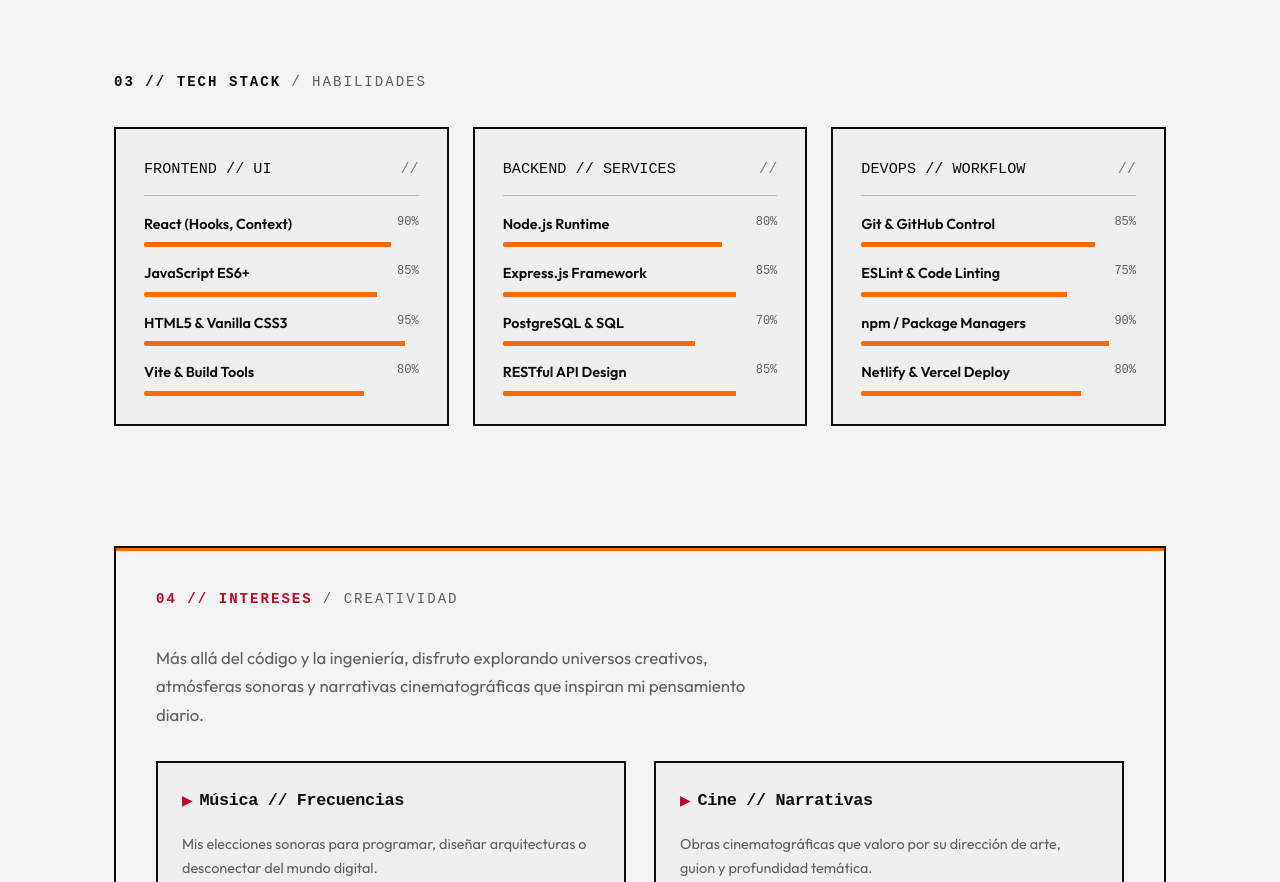
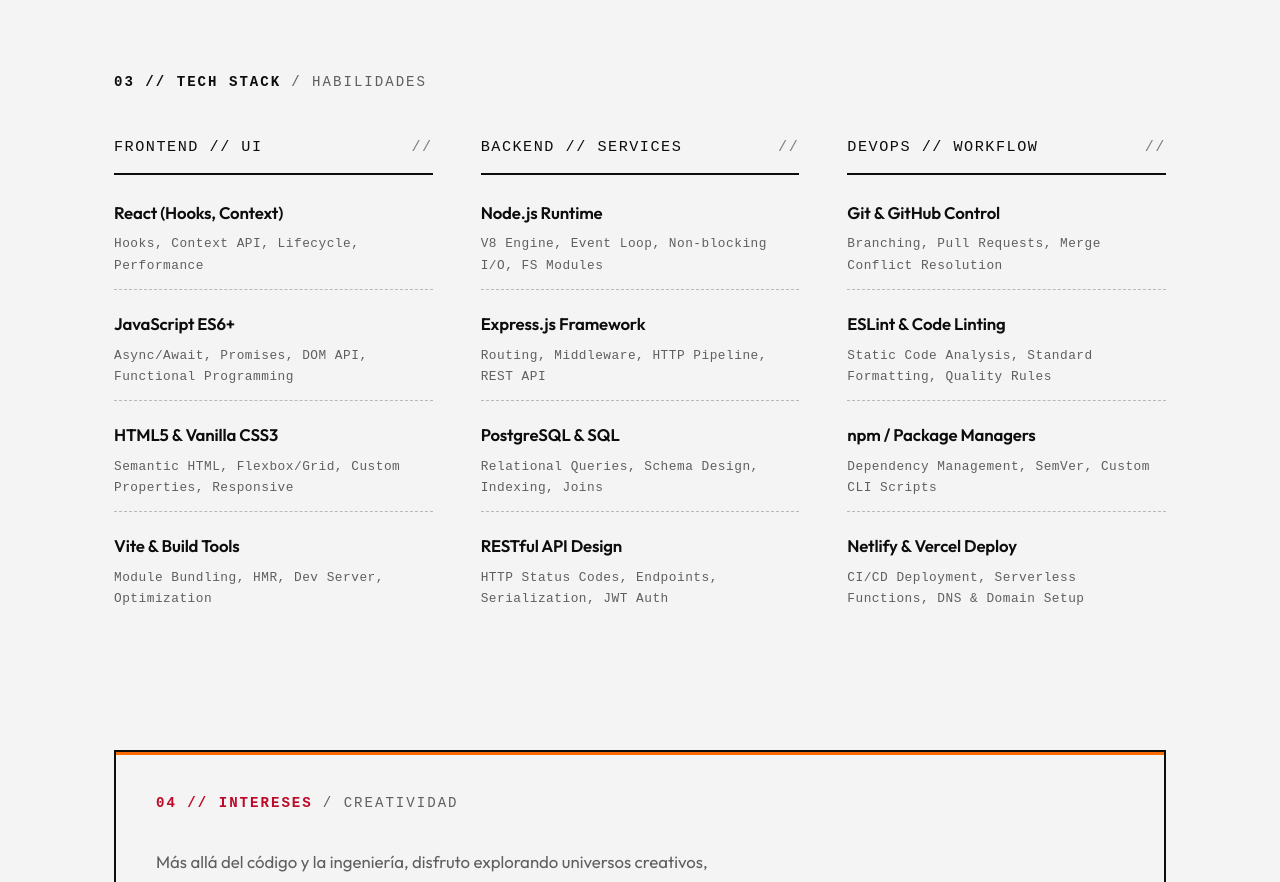
Before and after one commit to javiboin/dev-portfolio, a React (Vite) app: page / in a window 1280 px wide. Shown: the part 2480-3362 px from the top of the page. Built offline with nearby package versions, Linux system fonts and the light colour scheme.

Commit message:
refactor: technologies section, quitando las barras de porcentaje

```diff
--- a/src/index.css
+++ b/src/index.css
@@ -484,19 +484,18 @@
 .tech-grid {
   display: grid;
   grid-template-columns: repeat(auto-fit, minmax(280px, 1fr));
-  gap: 24px;
+  gap: 48px;
 }
 
 .tech-panel {
-  background: var(--panel-surface);
-  border: var(--panel-border);
+  background: transparent;
+  border: none;
   border-radius: 0;
-  padding: 28px;
+  padding: 8px 0;
   transition: var(--transition-smooth);
 }
 
 .tech-panel:hover {
-  border-color: var(--metal-dark);
   transform: translateY(-2px);
 }
 
@@ -505,56 +504,54 @@
   font-size: 0.95rem;
   text-transform: uppercase;
   color: var(--panel-black);
-  border-bottom: 1px solid var(--metal-dark);
+  border-bottom: 2px solid var(--panel-black);
   padding-bottom: 12px;
-  margin-bottom: 16px;
+  margin-bottom: 24px;
   display: flex;
   justify-content: space-between;
+  letter-spacing: 1.5px;
 }
 
 .tech-list {
   display: flex;
   flex-direction: column;
-  gap: 14px;
+  gap: 20px;
 }
 
 .tech-item {
   display: flex;
   flex-direction: column;
   gap: 6px;
+  padding-bottom: 12px;
+  border-bottom: 1px dashed var(--metal-dark);
+  transition: var(--transition-fast);
 }
 
-.tech-item-info {
-  display: flex;
-  justify-content: space-between;
-  font-size: 0.9rem;
+.tech-item:last-child {
+  border-bottom: none;
+}
+
+.tech-item:hover {
+  transform: translateX(4px);
 }
 
 .tech-name {
   color: var(--panel-black);
+  font-size: 1.05rem;
   font-weight: 600;
+  letter-spacing: -0.01em;
 }
 
-.tech-level-val {
+.tech-concept {
   font-family: var(--font-mono);
-  font-size: 0.75rem;
+  font-size: 0.8rem;
   color: var(--text-muted);
+  letter-spacing: 0.5px;
+  transition: var(--transition-fast);
 }
 
-.tech-bar-container {
-  height: 5px;
-  background: var(--metal-light);
-  border-radius: 2px;
-  overflow: hidden;
-}
-
-.tech-bar-fill {
-  height: 100%;
-  background: var(--accent-orange);
-}
-
-.tech-panel:hover .tech-bar-fill {
-  background: #FF6B00;
+.tech-item:hover .tech-concept {
+  color: var(--accent-orange);
 }
 
 /* ========================================================
--- a/src/pages/Technologies.jsx
+++ b/src/pages/Technologies.jsx
@@ -5,28 +5,28 @@
         {
             category: 'Frontend // UI',
             skills: [
-                { name: 'React (Hooks, Context)', level: '90%' },
-                { name: 'JavaScript ES6+', level: '85%' },
-                { name: 'HTML5 & Vanilla CSS3', level: '95%' },
-                { name: 'Vite & Build Tools', level: '80%' }
+                { name: 'React (Hooks, Context)', concept: 'Hooks, Context API, Lifecycle, Performance' },
+                { name: 'JavaScript ES6+', concept: 'Async/Await, Promises, DOM API, Functional Programming' },
+                { name: 'HTML5 & Vanilla CSS3', concept: 'Semantic HTML, Flexbox/Grid, Custom Properties, Responsive' },
+                { name: 'Vite & Build Tools', concept: 'Module Bundling, HMR, Dev Server, Optimization' }
             ]
         },
         {
             category: 'Backend // Services',
             skills: [
-                { name: 'Node.js Runtime', level: '80%' },
-                { name: 'Express.js Framework', level: '85%' },
-                { name: 'PostgreSQL & SQL', level: '70%' },
-                { name: 'RESTful API Design', level: '85%' }
+                { name: 'Node.js Runtime', concept: 'V8 Engine, Event Loop, Non-blocking I/O, FS Modules' },
+                { name: 'Express.js Framework', concept: 'Routing, Middleware, HTTP Pipeline, REST API' },
+                { name: 'PostgreSQL & SQL', concept: 'Relational Queries, Schema Design, Indexing, Joins' },
+                { name: 'RESTful API Design', concept: 'HTTP Status Codes, Endpoints, Serialization, JWT Auth' }
             ]
         },
         {
             category: 'DevOps // Workflow',
             skills: [
-                { name: 'Git & GitHub Control', level: '85%' },
-                { name: 'ESLint & Code Linting', level: '75%' },
-                { name: 'npm / Package Managers', level: '90%' },
-                { name: 'Netlify & Vercel Deploy', level: '80%' }
+                { name: 'Git & GitHub Control', concept: 'Branching, Pull Requests, Merge Conflict Resolution' },
+                { name: 'ESLint & Code Linting', concept: 'Static Code Analysis, Standard Formatting, Quality Rules' },
+                { name: 'npm / Package Managers', concept: 'Dependency Management, SemVer, Custom CLI Scripts' },
+                { name: 'Netlify & Vercel Deploy', concept: 'CI/CD Deployment, Serverless Functions, DNS & Domain Setup' }
             ]
         }
     ];
@@ -45,16 +45,8 @@
                         <div className="tech-list">
                             {group.skills.map((skill) => (
                                 <div key={skill.name} className="tech-item">
-                                    <div className="tech-item-info">
-                                        <span className="tech-name">{skill.name}</span>
-                                        <span className="tech-level-val">{skill.level}</span>
-                                    </div>
-                                    <div className="tech-bar-container">
-                                        <div
-                                            className="tech-bar-fill"
-                                            style={{ width: skill.level }}
-                                        ></div>
-                                    </div>
+                                    <span className="tech-name">{skill.name}</span>
+                                    <span className="tech-concept">{skill.concept}</span>
                                 </div>
                             ))}
                         </div>
```
